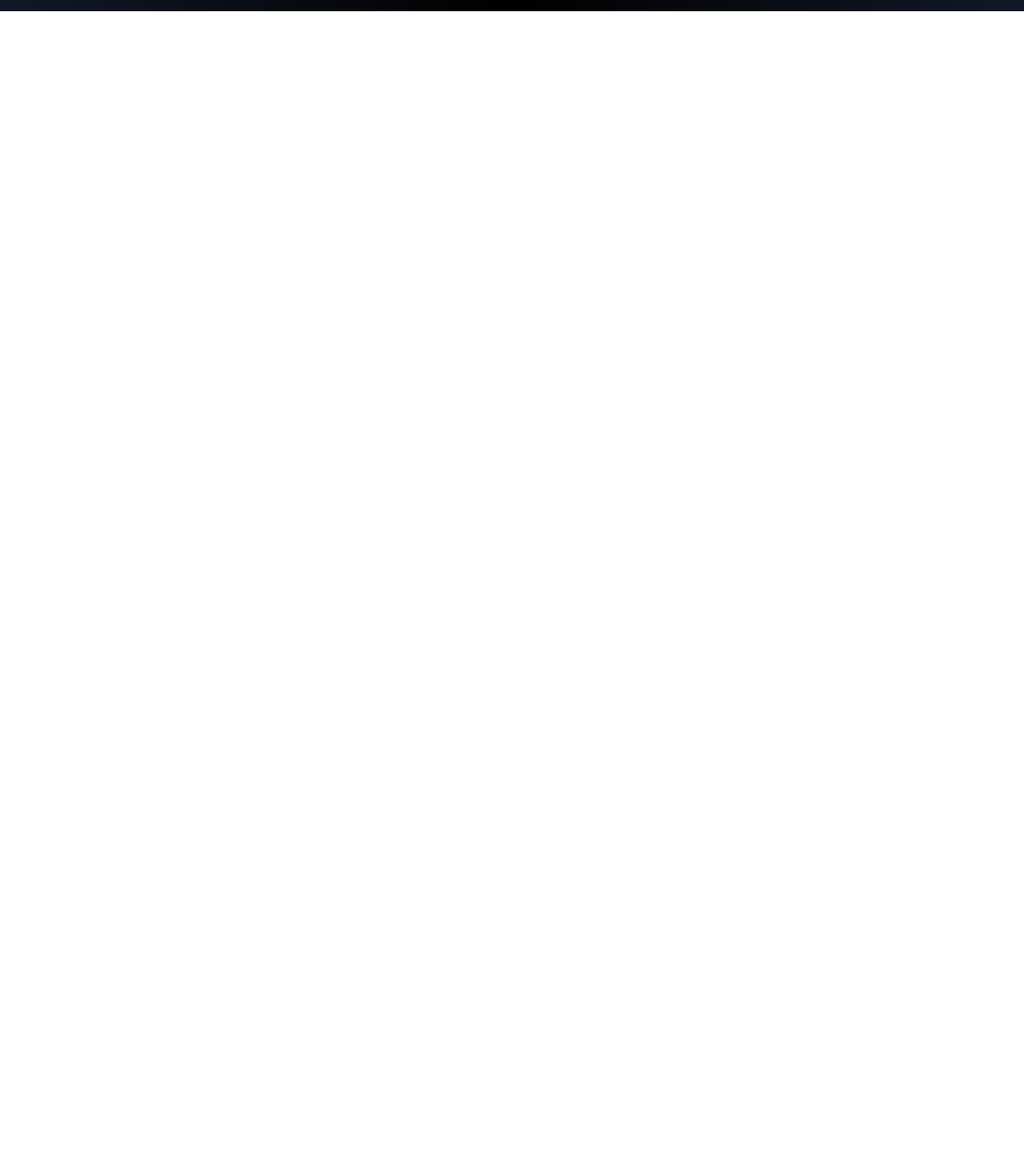
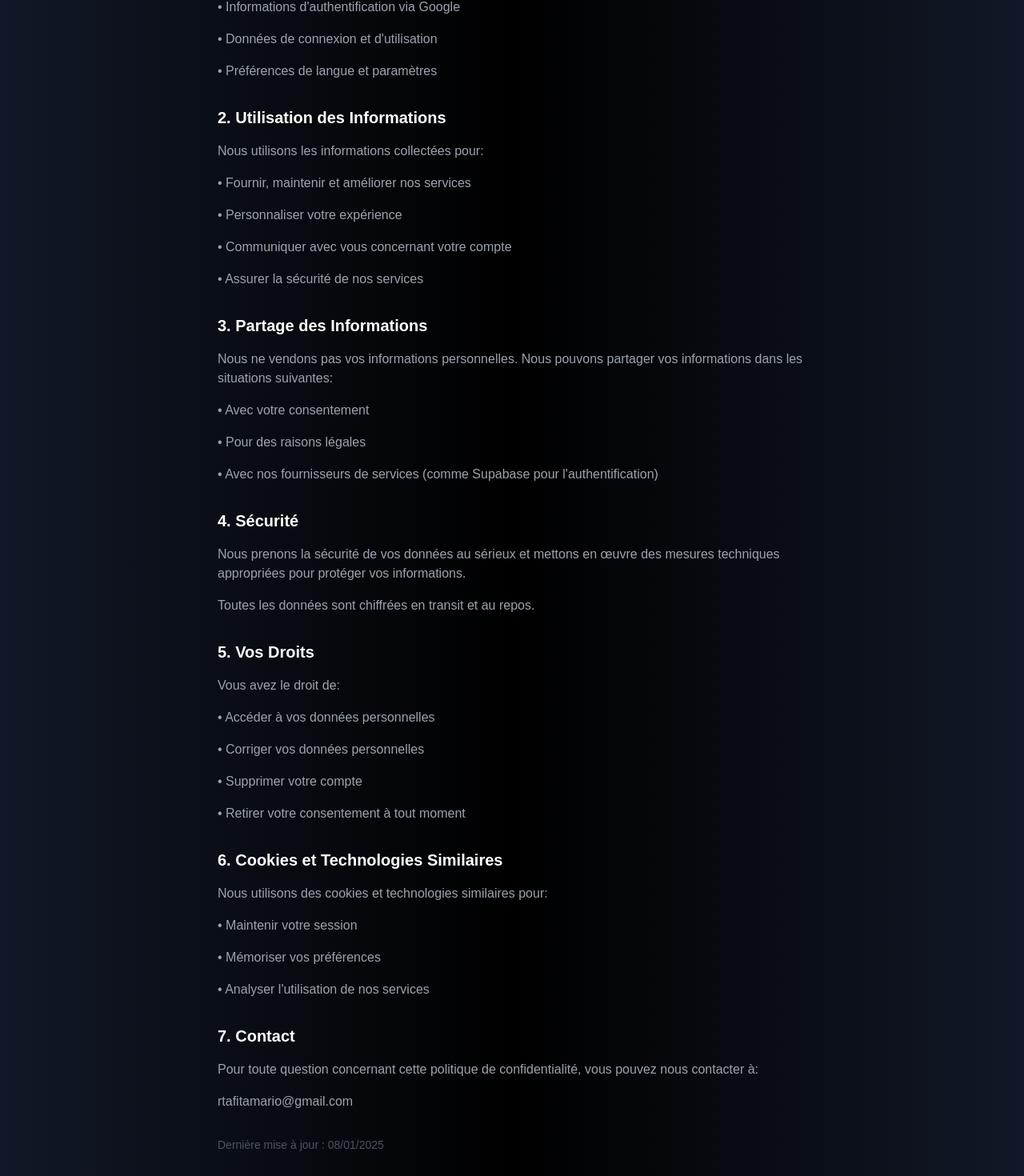
Before and after one commit to happymalyo/karams, a Vue app: page /privacy in a window 1280 px wide. Shown: the part 313-1783 px from the top of the page at 80% size. Before the commit the page ends 800 px from the top, so only its background shows below. Built offline with nearby package versions, Linux system fonts and the light colour scheme; no server answers.

Commit message:
feat: add Privacy policy

```diff
--- /dev/null
+++ b/src/components/PrivacyPolicy.vue
@@ -0,0 +1,109 @@
+<template>
+    <div class="privacy-policy text-white">
+        <h1 class="text-2xl font-bold mb-6">Politique de Confidentialité</h1>
+
+        <section
+            v-for="(section, index) in policySections"
+            :key="index"
+            class="mb-8"
+        >
+            <h2 class="text-xl font-semibold mb-4">{{ section.title }}</h2>
+            <div class="space-y-4">
+                <p
+                    v-for="(paragraph, pIndex) in section.content"
+                    :key="pIndex"
+                    class="text-gray-400"
+                >
+                    {{ paragraph }}
+                </p>
+            </div>
+        </section>
+
+        <div class="mt-8 text-sm text-gray-600">
+            <p>Dernière mise à jour : {{ lastUpdated }}</p>
+        </div>
+    </div>
+</template>
+
+<script>
+export default {
+    name: "PrivacyPolicy",
+    data() {
+        return {
+            lastUpdated: new Date("2025-01-08").toLocaleDateString("fr-FR"),
+            policySections: [
+                {
+                    title: "1. Collecte des Informations",
+                    content: [
+                        "Nous collectons les informations que vous nous fournissez directement lorsque vous créez un compte et utilisez notre service:",
+                        "• Informations de profil (nom, adresse email)",
+                        "• Informations d'authentification via Google",
+                        "• Données de connexion et d'utilisation",
+                        "• Préférences de langue et paramètres",
+                    ],
+                },
+                {
+                    title: "2. Utilisation des Informations",
+                    content: [
+                        "Nous utilisons les informations collectées pour:",
+                        "• Fournir, maintenir et améliorer nos services",
+                        "• Personnaliser votre expérience",
+                        "• Communiquer avec vous concernant votre compte",
+                        "• Assurer la sécurité de nos services",
+                    ],
+                },
+                {
+                    title: "3. Partage des Informations",
+                    content: [
+                        "Nous ne vendons pas vos informations personnelles. Nous pouvons partager vos informations dans les situations suivantes:",
+                        "• Avec votre consentement",
+                        "• Pour des raisons légales",
+                        "• Avec nos fournisseurs de services (comme Supabase pour l'authentification)",
+                    ],
+                },
+                {
+                    title: "4. Sécurité",
+                    content: [
+                        "Nous prenons la sécurité de vos données au sérieux et mettons en œuvre des mesures techniques appropriées pour protéger vos informations.",
+                        "Toutes les données sont chiffrées en transit et au repos.",
+                    ],
+                },
+                {
+                    title: "5. Vos Droits",
+                    content: [
+                        "Vous avez le droit de:",
+                        "• Accéder à vos données personnelles",
+                        "• Corriger vos données personnelles",
+                        "• Supprimer votre compte",
+                        "• Retirer votre consentement à tout moment",
+                    ],
+                },
+                {
+                    title: "6. Cookies et Technologies Similaires",
+                    content: [
+                        "Nous utilisons des cookies et technologies similaires pour:",
+                        "• Maintenir votre session",
+                        "• Mémoriser vos préférences",
+                        "• Analyser l'utilisation de nos services",
+                    ],
+                },
+                {
+                    title: "7. Contact",
+                    content: [
+                        "Pour toute question concernant cette politique de confidentialité, vous pouvez nous contacter à:",
+                        "rtafitamario@gmail.com",
+                    ],
+                },
+            ],
+        };
+    },
+};
+</script>
+
+<style scoped>
+.privacy-policy {
+    max-width: 800px;
+    margin: 0 auto;
+    padding: 2rem;
+}
+</style>
--- a/src/router/index.js
+++ b/src/router/index.js
@@ -1,5 +1,4 @@
 import { createRouter, createWebHistory } from "vue-router";
-import HomeView from "@/views/HomeView.vue";
 
 const router = createRouter({
   history: createWebHistory(import.meta.env.BASE_URL),
@@ -7,9 +6,33 @@ const router = createRouter({
     {
       path: "/",
       name: "home",
-      component: HomeView,
+      component: () => import("@/views/HomeView.vue"),
+    },
+    {
+      path: "/login",
+      name: "login",
+      component: () => import("@/views/Login.vue"),
+    },
+    {
+      path: "/auth/callback",
+      component: () => import("@/views/AuthCallback.vue"),
+    },
+    {
+      path: "/privacy",
+      name: "privacy",
+      component: () => import("@/components/PrivacyPolicy.vue"),
     },
   ],
 });
 
+// router.beforeEach(async (to) => {
+//   const {
+//     data: { session },
+//   } = await supabase.auth.getSession();
+
+//   if (to.meta.requiresAuth && !session) {
+//     return "/login";
+//   }
+// });
+
 export default router;
```
